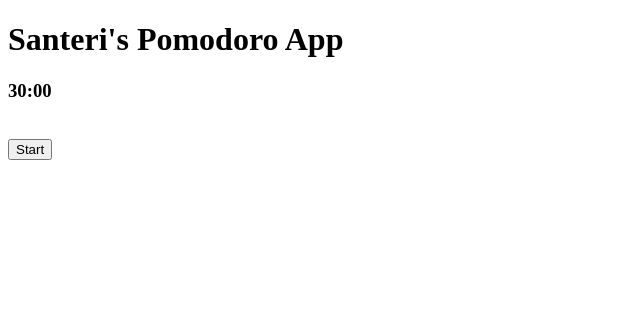
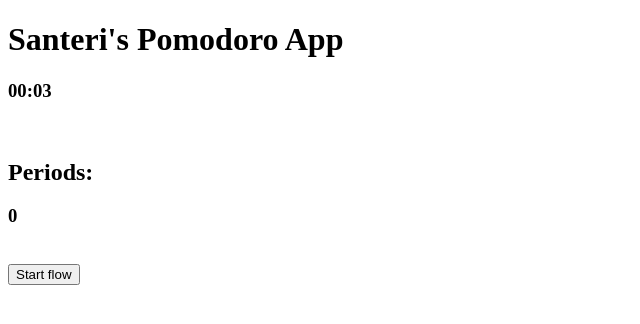
Before and after one commit to iamsanteri/flow-pomodoro, a React (Create React App) app in the folder frontend/: page / in a window 1280 px wide. Shown: the top 324 px of the page, without its empty margins (0-640 px from the left). Built offline with nearby package versions, Linux system fonts and the light colour scheme.

Commit message:
Added periods and modularized some of the code into separate components

```diff
--- a/frontend/src/App.js
+++ b/frontend/src/App.js
@@ -1,19 +1,24 @@
 import './css/App.css';
 import React, { useState } from 'react';
+import PeriodCounter from './PeriodCounter.js';
+import Buttons from './Buttons.js';
 
 function App() {
-  var desiredMinutes = 30;
+  var desiredMinutes = 0.05;
 
   const [timeNow, setTimeNow] = useState(Math.round(new Date().getTime() / 1000));
   const [timeThen, setTimeThen] = useState(Math.round(new Date().getTime() / 1000 + (60 * desiredMinutes)));
   const [timeLeft, setTimeLeft] = useState(timeThen - timeNow);
   const [disabled, setDisabled] = useState(false);
   const [startNotPossible, setStartNotPossible] = useState(false);
+  const [resetAllVisible, setResetAllVisible] = useState(false);
+  const [periods, setPeriods] = useState(0);
 
   function timerStart() {
     var temptimeNow = Math.round(new Date().getTime() / 1000)
     var temptimeThen = Math.round(new Date().getTime() / 1000 + (60 * desiredMinutes))
     var temptimeLeft = temptimeThen - temptimeNow;
+    setResetAllVisible(false);
     setDisabled(true);
     setUpTimeTicker(temptimeNow, temptimeThen, temptimeLeft);
   }
@@ -28,6 +33,11 @@ function App() {
     setDisabled(false);
     setStartNotPossible(false);
     clearInterval(window.ticker);
+  }
+
+  function resetWholeTimer() {
+    setPeriods(0);
+    resetTimeTicker();
   }
 
   function pauseTimer() {
@@ -52,37 +62,36 @@ function App() {
     window.ticker = setInterval(function() {
       let checkTick = tempTimeThen - Math.round(new Date().getTime() / 1000)
       setTimeLeft(checkTick);
-      if (tempTimeLeft <= 0) {
-        clearInterval(window.ticker);
-      }
     }, 250)
   }
 
-  if (!disabled && !startNotPossible) {
-    var button_one = <button onClick={ timerStart } disabled={ disabled }>Start</button>;
-  }
-
-  if (!disabled && startNotPossible) {
-    var button_two = <button onClick={ timerContinue } disabled={ disabled }>Continue</button>;
-  }
-
-  if (disabled && !startNotPossible) {
-    var button_three =  <button onClick={ pauseTimer } disabled={ !disabled }>Pause</button>;
-  }
-
-  if (!disabled && startNotPossible) {
-    var button_four = <button onClick={ resetTimeTicker } disabled={ !startNotPossible }>Reset</button>;
+  if (timeLeft === 0) {
+    clearInterval(window.ticker);
+    setTimeLeft("00");
+    setPeriods(periods + 1);
+    setDisabled(false);
+    setStartNotPossible(true);
+    setResetAllVisible(true);
+    resetTimeTicker();
   }
 
   return (
     <div className="App">
       <h1>Santeri's Pomodoro App</h1>
-      <h3>{ Math.floor(timeLeft / 60) }:{ (timeLeft % 60).toString().padStart(2, "0") }</h3>
+      <h3>{ Math.floor(timeLeft / 60).toString().padStart(2, "0") }:{ (timeLeft % 60).toString().padStart(2, "0") }</h3>
       <br />
-      { button_one }
-      { button_two }
-      { button_three }
-      { button_four }
+      <PeriodCounter periods={periods} />
+      <br />
+      <Buttons
+        disabled={disabled}
+        startNotPossible={startNotPossible}
+        resetAllVisible={resetAllVisible}
+        timerStart={timerStart}
+        resetTimeTicker={resetTimeTicker}
+        resetWholeTimer={resetWholeTimer}
+        pauseTimer={pauseTimer}
+        timerContinue={timerContinue} />
+      <br />
     </div>
   );
 }
--- /dev/null
+++ b/frontend/src/Buttons.js
@@ -0,0 +1,35 @@
+import React from 'react';
+
+function Buttons(props) {
+    if (!props.disabled && !props.startNotPossible) {
+        var button_one = <button onClick={ props.timerStart } disabled={ props.disabled }>Start flow</button>;
+    }
+
+    if (!props.disabled && props.startNotPossible) {
+        var button_two = <button onClick={ props.timerContinue } disabled={ props.disabled }>Continue flow</button>;
+    }
+
+    if (props.disabled && !props.startNotPossible) {
+        var button_three =  <button onClick={ props.pauseTimer } disabled={ !props.disabled }>Pause</button>;
+    }
+
+    if (!props.disabled && props.startNotPossible) {
+        var button_four = <button onClick={ props.resetTimeTicker } disabled={ !props.startNotPossible }>Reset</button>;
+    }
+
+    if (props.resetAllVisible) {
+        var button_five = <button onClick={ props.resetWholeTimer } disabled={ !props.resetAllVisible }>Start Over</button>;
+    }
+
+    return (
+        <div>
+            { button_one }
+            { button_two }
+            { button_three }
+            { button_four }
+            { button_five }
+        </div>
+    );
+}
+
+export default Buttons;
--- /dev/null
+++ b/frontend/src/PeriodCounter.js
@@ -0,0 +1,12 @@
+import React from 'react';
+
+function PeriodCounter(props) {
+    return (
+        <div>
+            <h2>Periods:</h2>
+            <h3>{ props.periods }</h3>
+        </div>
+    );
+}
+
+export default PeriodCounter;
```
